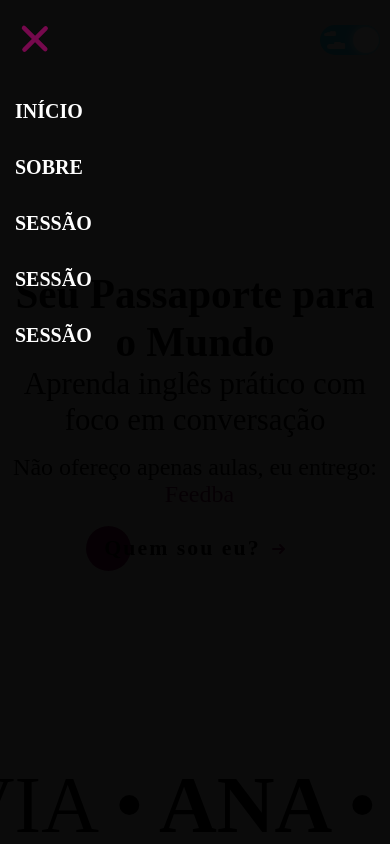
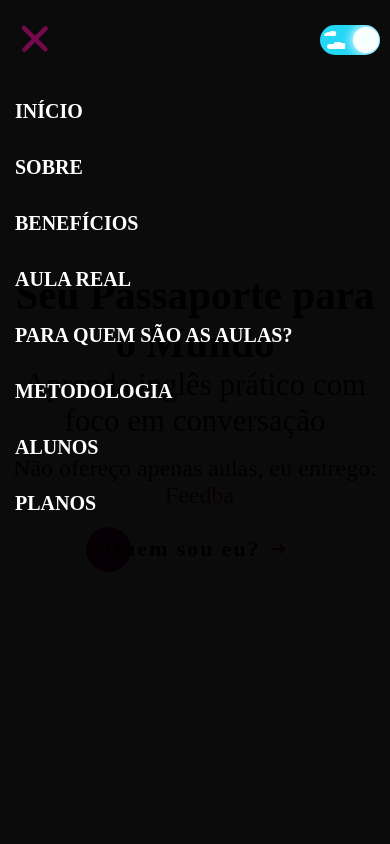
Before and after one commit to GuilhermeFranciscoPereira/LandingPage_Ana-Guarda, a Next.js app: page / in a window 390 px wide. Both pictures are taken after a click on the label 34 px from the left and 58 px from the top of the page. Shown: the top 844 px of the page. Built offline with nearby package versions, Linux system fonts and the light colour scheme; a web font is replaced by a local one.

Commit message:
feat(components/Header): add new hamburger menu items and set header as fixed across landing page

```diff
--- a/src/Sections/MainSection/MainSection.module.css
+++ b/src/Sections/MainSection/MainSection.module.css
@@ -111,7 +111,7 @@
 
 @media screen and (max-width: 480px) {
     .main {
-        height: 80vh;
+        height: 100vh;
     }
 
     .main>.additionalText>p {
--- a/src/Sections/MainSection/index.tsx
+++ b/src/Sections/MainSection/index.tsx
@@ -3,7 +3,7 @@ import styles from '@/Sections/MainSection/MainSection.module.css';
 
 export default function MainSection(): React.ReactElement {
     return (
-        <main className={styles.main} data-aos="fade-up" data-aos-duration="3000">
+        <main className={styles.main} id='inicio' data-aos="fade-up" data-aos-duration="3000">
             <div className={styles.firstViewMainDiv}>
                 <h1>Seu Passaporte para o Mundo</h1>
                 <h2>Aprenda inglês prático com foco em conversação</h2>
--- a/src/Sections/RealClassVideo/index.tsx
+++ b/src/Sections/RealClassVideo/index.tsx
@@ -2,7 +2,7 @@ import styles from '@/Sections/RealClassVideo/RealClassVideo.module.css';
 
 export default function RealClassVideo(): React.ReactElement {
     return (
-        <section className={styles.RealClassVideoSection}>
+        <section className={styles.RealClassVideoSection} id='videoReal'>
             <div className={styles.headlineRealClassVideo}>
                 <h2 data-aos="fade-up">Aula Real !</h2>
                 <p data-aos="fade-up">
--- a/src/Sections/Students/index.tsx
+++ b/src/Sections/Students/index.tsx
@@ -3,7 +3,7 @@ import styles from '@/Sections/Students/Students.module.css';
 
 export default function Students(): React.ReactElement {
     return (
-        <section className={styles.studentsSection}>
+        <section className={styles.studentsSection} id='alunos'>
             <div className={styles.studentsContainer} data-aos="fade-up">
                 <div className={styles.headlineStudents}>
                     <h2 className={styles.titleStudents}>Alunos</h2>
--- a/src/Sections/TargetAudience/index.tsx
+++ b/src/Sections/TargetAudience/index.tsx
@@ -3,7 +3,7 @@ import { FaMicrophone, FaChalkboardTeacher, FaWallet, FaClock, FaLightbulb, FaHa
 
 export default function TargetAudience(): React.ReactElement {
     return (
-        <section className={styles.courseContainer}>
+        <section className={styles.courseContainer} id='objetivos'>
             <h2 className={styles.courseTitle} data-aos="fade-up">Minhas aulas são para <span>você</span> que...</h2>
             <div className={styles.gridContainer}>
                 <div className={styles.gridItem} data-aos="fade-up">
--- a/src/components/Header/Header.module.css
+++ b/src/components/Header/Header.module.css
@@ -4,11 +4,20 @@
     justify-content: space-between;
     height: 10vh;
     width: 100vw;
+    position: fixed;
+    z-index: 10;
+    top: 0;
     padding: 0px 10px;
 }
 
-.menuClosed {
+.menuClosed, .darkMenuDiv {
     z-index: 2;
+    opacity: 1;
+    transition: opacity 3s ease;
+}
+
+.menuClosed.faded, .darkMenuDiv.faded {
+    opacity: .5;
 }
 
 .menuClosed > .hamburguerToToggleSection {
@@ -108,15 +117,37 @@
     }
 }
 
-.menuOpen > nav > a:nth-child(1) { animation-delay: .2s; }
+.menuOpen > nav > a:nth-child(1) {
+    animation-delay: .2s;
+}
 
-.menuOpen > nav > a:nth-child(2) { animation-delay: .4s; }
+.menuOpen > nav > a:nth-child(2) {
+    animation-delay: .4s;
+}
 
-.menuOpen > nav > a:nth-child(3) { animation-delay: .6s; }
+.menuOpen > nav > a:nth-child(3) {
+    animation-delay: .6s;
+}
 
-.menuOpen > nav > a:nth-child(4) { animation-delay: .8s; }
+.menuOpen > nav > a:nth-child(4) {
+    animation-delay: .8s;
+}
 
-.menuOpen > nav > a:nth-child(5) { animation-delay: 1s; }
+.menuOpen > nav > a:nth-child(5) {
+    animation-delay: 1s;
+}
+
+.menuOpen > nav > a:nth-child(6) {
+    animation-delay: 1.2s;
+}
+
+.menuOpen > nav > a:nth-child(7) {
+    animation-delay: 1.4s;
+}
+
+.menuOpen > nav > a:nth-child(8) {
+    animation-delay: 1.6s;
+}
 
 .menuOpen > nav.fadeOut > a {
     animation: fadeOut .6s forwards;
@@ -131,12 +162,34 @@
     }
 }
 
-.menuOpen > nav.fadeOut > a:nth-child(1) { animation-delay: 1s; }
+.menuOpen > nav.fadeOut > a:nth-child(1) {
+    animation-delay: 1.6s;
+}
 
-.menuOpen > nav.fadeOut > a:nth-child(2) { animation-delay: .8s; }
+.menuOpen > nav.fadeOut > a:nth-child(2) {
+    animation-delay: 1.4s;
+}
 
-.menuOpen > nav.fadeOut > a:nth-child(3) { animation-delay: .6s; }
+.menuOpen > nav.fadeOut > a:nth-child(3) {
+    animation-delay: 1.2s;
+}
 
-.menuOpen > nav.fadeOut > a:nth-child(4) { animation-delay: .4s; }
+.menuOpen > nav.fadeOut > a:nth-child(4) {
+    animation-delay: 1s;
+}
 
-.menuOpen > nav.fadeOut > a:nth-child(5) { animation-delay: .2s; }
+.menuOpen > nav.fadeOut > a:nth-child(5) {
+    animation-delay: .8s;
+}
+
+.menuOpen > nav.fadeOut > a:nth-child(6) {
+    animation-delay: .6s;
+}
+
+.menuOpen > nav.fadeOut > a:nth-child(7) {
+    animation-delay: .4s;
+}
+
+.menuOpen > nav.fadeOut > a:nth-child(8) {
+    animation-delay: .2s;
+}
--- a/src/components/Header/index.tsx
+++ b/src/components/Header/index.tsx
@@ -4,11 +4,11 @@ import styles from '@/components/Header/Header.module.css';
 import ButtonDarkMode from '@/components/Buttons/ButtonDarkMode/index';
 
 export default function Header(): React.ReactElement {
-    const { modalIsOpen, doAnimation, fadeOut, toSetModalIsOpen } = useHeader();
+    const { modalIsOpen, doAnimation, fadeOut, isScrolled, toSetModalIsOpen } = useHeader();
 
     return (
-        <header className={styles.header} id='inicio'>
-            <section className={styles.menuClosed}>
+        <header className={styles.header}>
+            <section className={`${styles.menuClosed} ${isScrolled ? styles.faded : ''}`} >
                 <label className={styles.hamburguerToToggleSection}>
                     <input type="checkbox" id="menuToggle" onChange={() => { toSetModalIsOpen() }} checked={doAnimation}></input>
                     <svg viewBox="0 0 32 32">
@@ -25,13 +25,16 @@ export default function Header(): React.ReactElement {
                     <nav className={fadeOut ? styles.fadeOut : ''}>
                         <a href="#inicio" onClick={() => { toSetModalIsOpen() }}>INÍCIO</a>
                         <a href="#sobre" onClick={() => { toSetModalIsOpen() }}>SOBRE</a>
-                        <a href="#SESSÃO" onClick={() => { toSetModalIsOpen() }}>SESSÃO</a>
-                        <a href="#SESSÃO" onClick={() => { toSetModalIsOpen() }}>SESSÃO</a>
-                        <a href="#SESSÃO" onClick={() => { toSetModalIsOpen() }}>SESSÃO</a>
+                        <a href="#beneficios" onClick={() => { toSetModalIsOpen() }}>BENEFÍCIOS</a>
+                        <a href="#videoReal" onClick={() => { toSetModalIsOpen() }}>AULA REAL</a>
+                        <a href="#objetivos" onClick={() => { toSetModalIsOpen() }}>PARA QUEM SÃO AS AULAS?</a>
+                        <a href="#metodologia" onClick={() => { toSetModalIsOpen() }}>METODOLOGIA</a>
+                        <a href="#alunos" onClick={() => { toSetModalIsOpen() }}>ALUNOS</a>
+                        <a href="#planos" onClick={() => { toSetModalIsOpen() }}>PLANOS</a>
                     </nav>
                 </section>
             }
-            <div>
+            <div className={`${styles.darkMenuDiv} ${isScrolled ? styles.faded : ''}`}>
                 <ButtonDarkMode />
             </div>
         </header>
--- a/src/hooks/components/useHeader/index.ts
+++ b/src/hooks/components/useHeader/index.ts
@@ -1,9 +1,10 @@
-import { useState } from "react";
+import { useEffect, useState } from "react";
 
 type useHeaderProps = {
     modalIsOpen: boolean;
     doAnimation: boolean;
     fadeOut: boolean;
+    isScrolled: boolean;
     toSetModalIsOpen: () => void;
 }
 
@@ -11,6 +12,7 @@ export default function useHeader(): useHeaderProps {
     const [fadeOut, setFadeOut] = useState<boolean>(false);
     const [doAnimation, setDoAnimation] = useState<boolean>(false);
     const [modalIsOpen, setModalIsOpen] = useState<boolean>(false);
+    const [isScrolled, setIsScrolled] = useState<boolean>(false);
 
     function toSetModalIsOpen(): void {
         setDoAnimation(!doAnimation)
@@ -20,11 +22,21 @@ export default function useHeader(): useHeaderProps {
             setTimeout(() => {
                 setModalIsOpen(false);
                 setFadeOut(false);
-            }, 1300);
+            }, 2200);
         } else {
             setModalIsOpen(true);
         }
     }
 
-    return { modalIsOpen, doAnimation, fadeOut, toSetModalIsOpen };
+    useEffect(() => {
+        const onScroll = (): void => {
+            const limite = window.innerHeight * 0.1
+            setIsScrolled(window.scrollY > limite);
+        };
+        window.addEventListener('scroll', onScroll, { passive: true });
+        onScroll();
+        return () => window.removeEventListener('scroll', onScroll);
+    }, []);
+
+    return { modalIsOpen, doAnimation, fadeOut, isScrolled, toSetModalIsOpen };
 }
```
Also changed, not shown: 2 other files (tests, documents, lock files or other folders).
